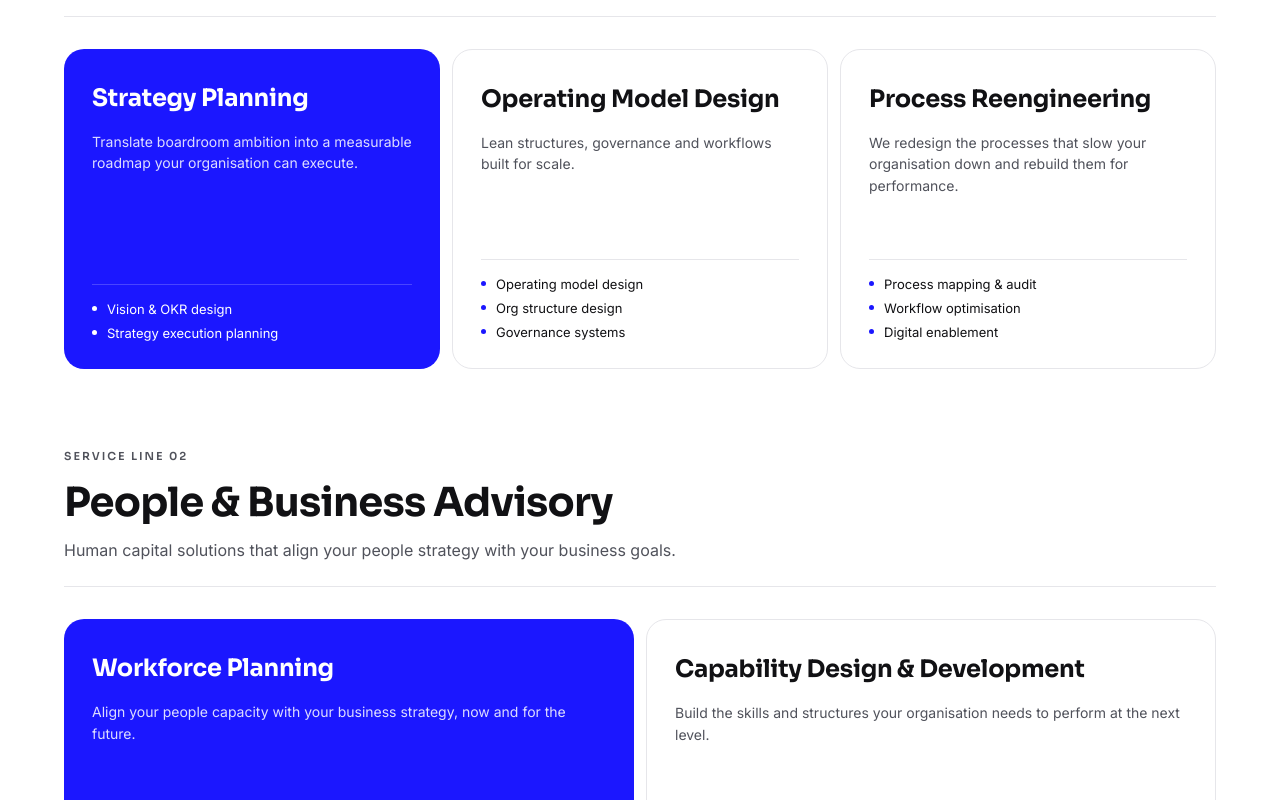
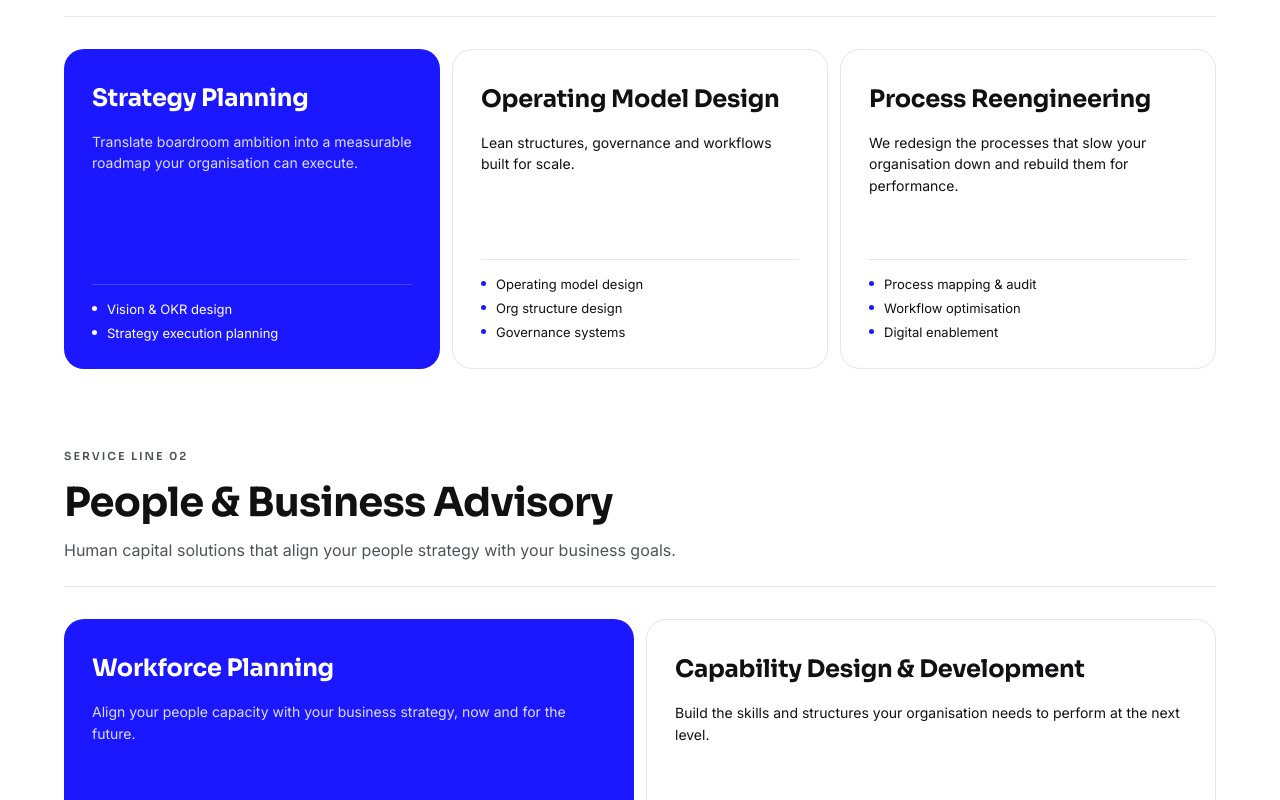
Before and after one commit to owoade-ux/talentgen--review, a React (Vite) app: page / in a window 1280 px wide. Shown: the part 1200-2000 px from the top of the page. Built offline with nearby package versions, Linux system fonts and the light colour scheme.

Commit message:
Uniform font color on white service cards

```diff
--- a/src/components/Services.css
+++ b/src/components/Services.css
@@ -82,7 +82,7 @@
   margin: 0;
   font-size: 14px;
   line-height: 1.55;
-  color: var(--fg-2);
+  color: var(--tg-ink);
 }
 
 .svc-card.featured p { color: rgba(255, 255, 255, 0.85); }
```
